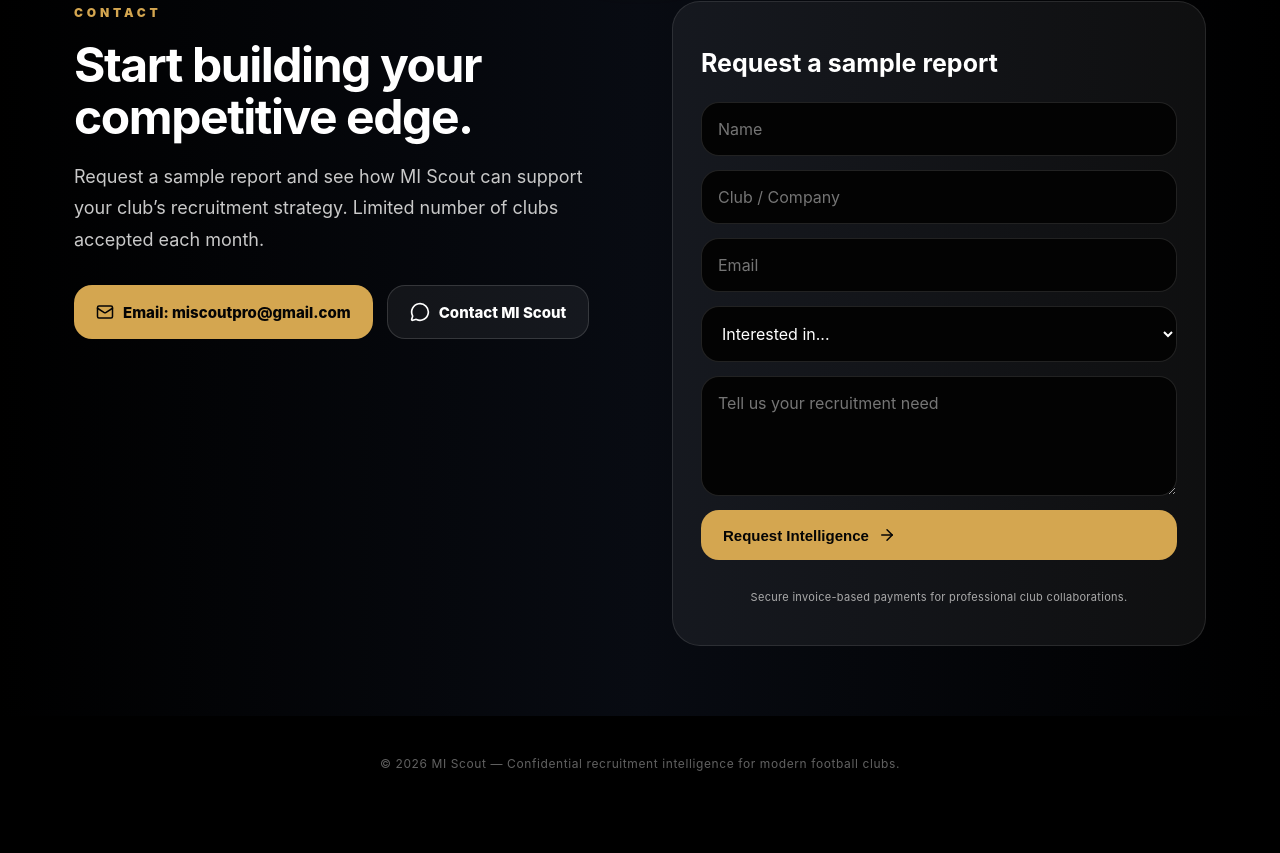
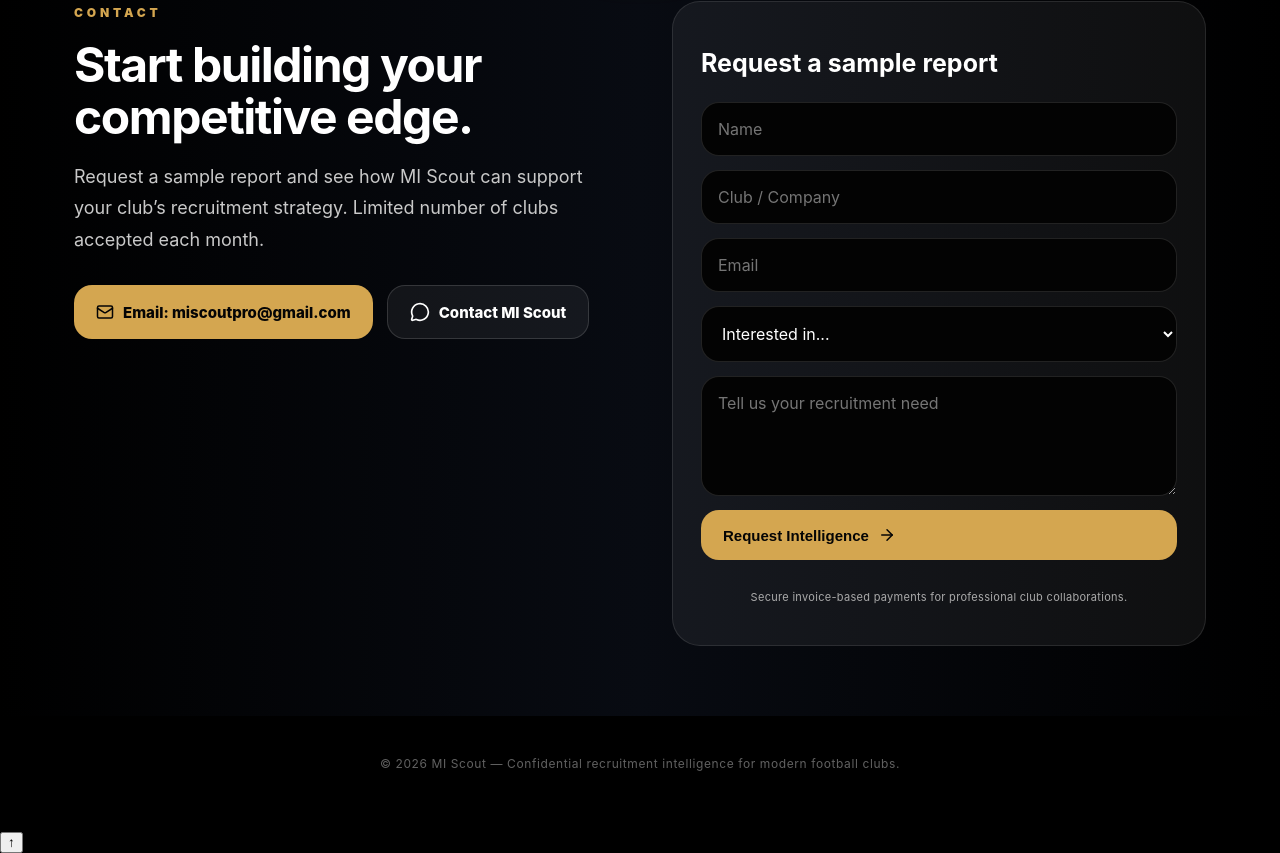
Before and after one commit to miscoutpro/mi-scout-site, a React (Vite) app: page / in a window 1280 px wide. Shown: the part 8280-9133 px from the top of the page. Before the commit the page ends 9111 px from the top, so only its background shows below. Built offline with nearby package versions, Linux system fonts and the light colour scheme.

Commit message:
Update main.jsx

```diff
--- a/src/main.jsx
+++ b/src/main.jsx
@@ -502,6 +502,12 @@
       <footer className="site-footer">
   © 2026 MI Scout — Confidential recruitment intelligence for modern football clubs.
 </footer>
+      <button
+  className="back-to-top"
+  onClick={() => window.scrollTo({ top: 0, behavior: 'smooth' })}
+>
+  ↑
+</button>
     </main>
   )
 }
```
